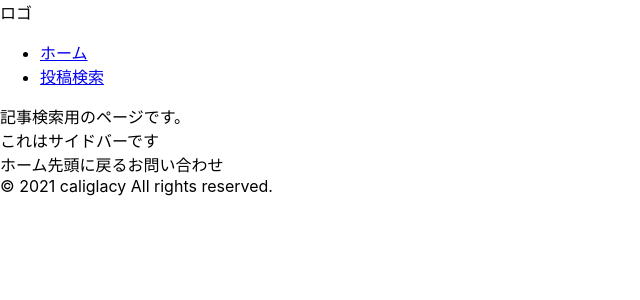
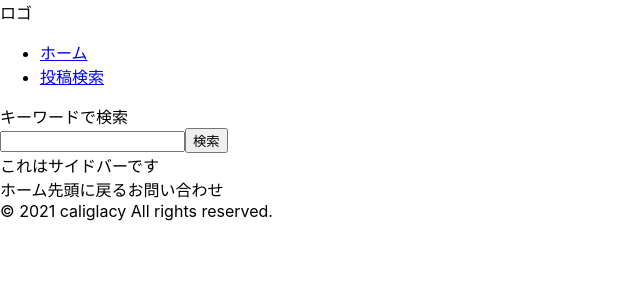
Before and after one commit to caliglacy/blog-react, a React (Create React App) app: page /post in a window 1280 px wide. Shown: the top 300 px of the page, without its empty margins (0-640 px from the left). Built offline with nearby package versions, Linux system fonts and the light colour scheme; the HTML template or start-up script is replaced by a standard one.

Commit message:
✅ テキストボックスと検索ボタンを配置

```diff
--- a/src/App.js
+++ b/src/App.js
@@ -14,8 +14,7 @@ function App() {
       <Header />
       <Switch>
         <Route exact path="/" component={TopPage} />
-        {/* <Route exact path="/post" component={PostListPage} /> */}
-        <Route exact path="/post" component={PostSearch /* ToDo: 仮配置。設計通りであるかはチェックすること。 */} />
+        <Route exact path="/post" component={PostSearch} />
         <Route path="/post/:id" component={PostPage} />
         <Route component={Page404} />
       </Switch>
--- a/src/pages/PostSearch.js
+++ b/src/pages/PostSearch.js
@@ -1,5 +1,20 @@
+import { useState } from "react";
+
 const PostSearch = () => {
-  return <div>記事検索用のページです。</div>;
+  const [keyword, setKeyword] = useState("");
+
+  const searchKeyword = (word) => {
+    // デバッグ処理
+    console.log(word);
+  };
+
+  return (
+    <div>
+      <div>キーワードで検索</div>
+      <input type="text" onChange={(e) => setKeyword(e.target.value)}></input>
+      <button onClick={() => searchKeyword(keyword)}>検索</button>
+    </div>
+  );
 };
 
 export { PostSearch };
```
